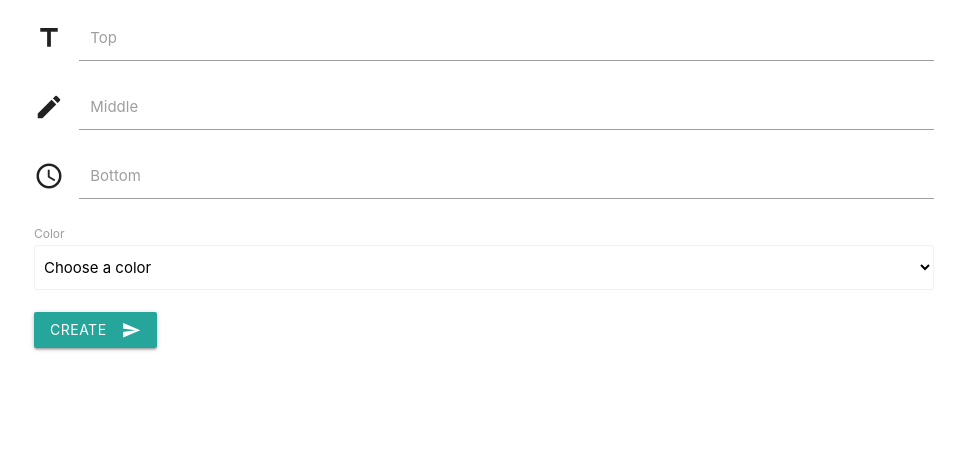
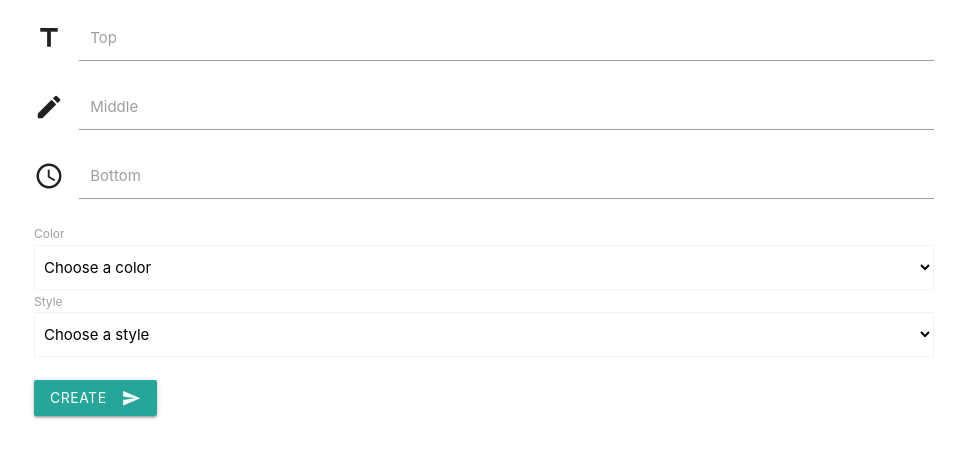
Before and after one commit to hirusha-adi/Whatsapp-Group-Logo-Creator-RIS, a Flask app: page / in a window 1280 px wide. Shown: the top 458 px of the page, without its empty margins (156-1121 px from the left). Run offline with Flask 2, Linux system fonts and the light colour scheme; parts of the project's set-up code (start-up, migrations or seed data) failed here and were passed over.

Commit message:
bug fix + style select

```diff
--- a/templates/index.html
+++ b/templates/index.html
@@ -34,8 +34,8 @@
 
                 <div class="input-field col s6">
                     <i class="material-icons prefix">create</i>
-                    <input id="yearname" name="yearname" type="text" class="validate">
-                    <label for="yearname">Middle</label>
+                    <input id="middlename" name="middlename" type="text" class="validate">
+                    <label for="middlename">Middle</label>
                 </div>
 
                 <div class="input-field col s6">
@@ -54,6 +54,15 @@
                         {{ i }}
                     </option>
                     {% endfor %}
+                </select>
+
+                <label>Style</label>
+                <select class="browser-default" form="mainform" name="stylename">
+                    <option value="" disabled selected>
+                        Choose a style
+                    </option>
+                    <option value="1">Style 1</option>
+                    <option value="2">Style 2</option>
                 </select>
 
                 <br>
```
